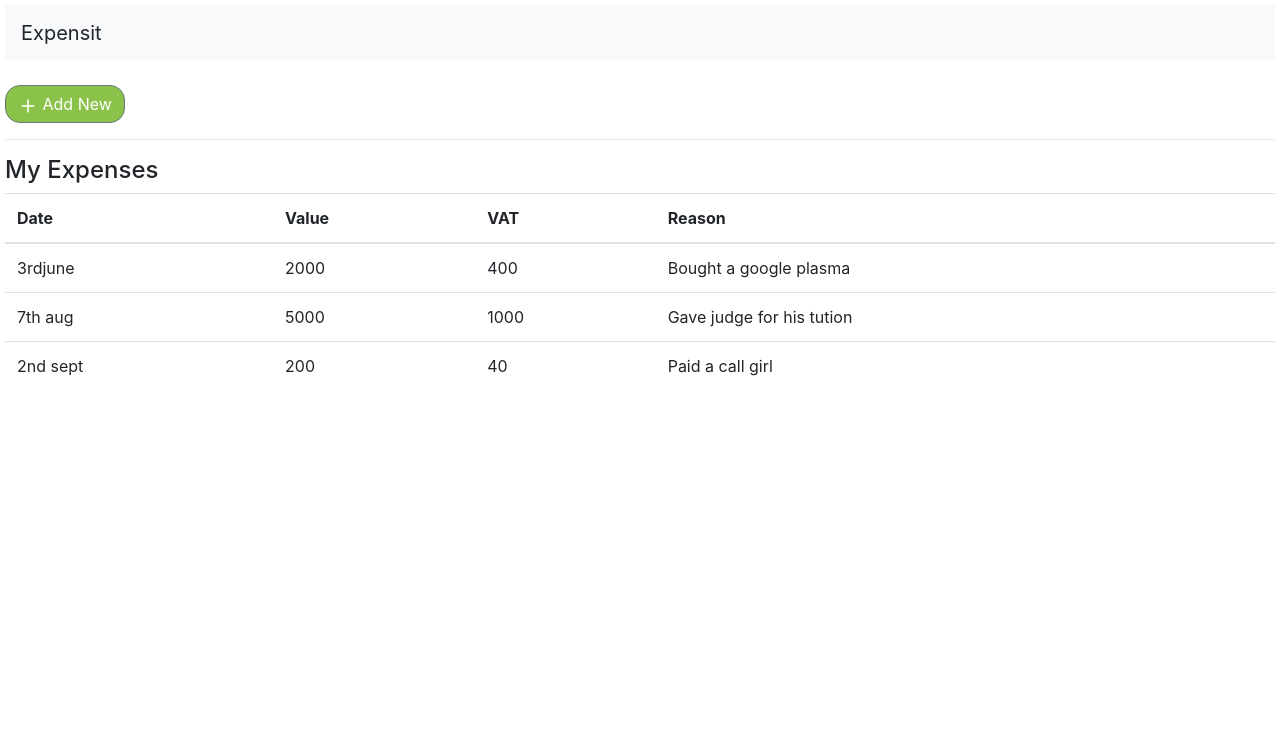
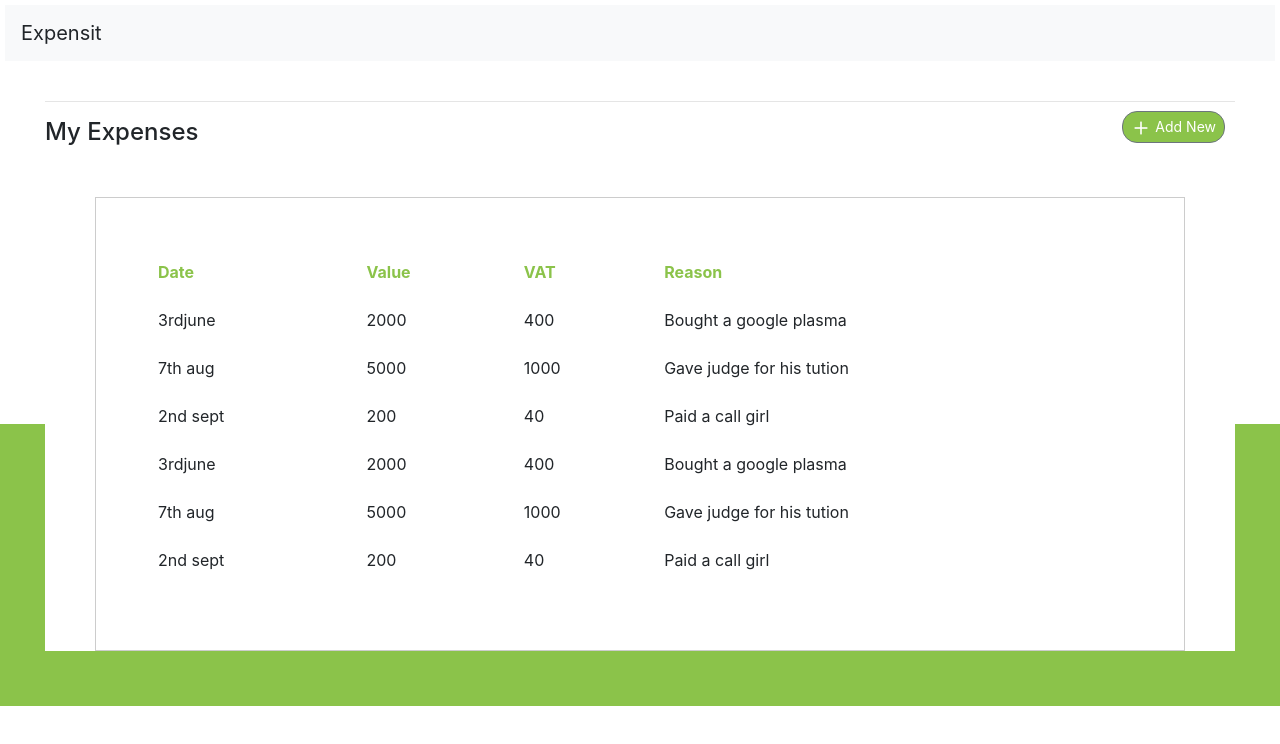
Before and after one commit to DenkyOgbonnaya/expensit, a React (Create React App) app in the folder client/: page / in a window 1280 px wide. Shown: the top 744 px of the page. Built offline with nearby package versions, Linux system fonts and the light colour scheme.

Commit message:
revamp ui

```diff
--- a/client/src/App.css
+++ b/client/src/App.css
@@ -1,3 +1,9 @@
 .App {
     padding: 5px;
+    bottom: 0;
 }
+@media (min-width: 1025px) and (max-width: 1280px){
+    .App {
+        background: linear-gradient(to top, #8bc34a 40%, white 0%);
+    }
+}
--- a/client/src/App.js
+++ b/client/src/App.js
@@ -7,7 +7,6 @@ function App() {
   return (
     <div className="App">
       <NavBar />
-      <br />
       <Dashboard />
     </div>
   );
--- a/client/src/components/expenses/dashboard.js
+++ b/client/src/components/expenses/dashboard.js
@@ -1,16 +1,20 @@
 import React, {useState, useEffect} from 'react';
 import ToggleableExpenseForm from './toggleableExpenseForm';
 import ExpenseList from './expenseList';
+import './expenses.css';
 
 const expenses = [
     {_id: 'yuruf', date: '3rdjune', value:'2000', vat:'20 EUR', reason:'Bought a google plasma'},
     {_id: 'uudjk', date: '7th aug', value:'5000', vat:'50 EUR', reason:'Gave judge for his tution'},
-    {_id: 'uudnj', date: '2nd sept', value:'200', vat:'10 EUR', reason:'Paid a call girl'}
+    {_id: 'uudnj', date: '2nd sept', value:'200', vat:'10 EUR', reason:'Paid a call girl'},
+    {_id: 'yurueewwf', date: '3rdjune', value:'2000', vat:'20 EUR', reason:'Bought a google plasma'},
+    {_id: 'uudjddk', date: '7th aug', value:'5000', vat:'50 EUR', reason:'Gave judge for his tution'},
+    {_id: 'uudffnj', date: '2nd sept', value:'200', vat:'10 EUR', reason:'Paid a call girl'}
 ]
 const Dashboard = () => {
 
     return(
-        <div>
+        <div className='dashboard' >
             <ToggleableExpenseForm />
             <hr />
             <h4> My Expenses </h4>
--- a/client/src/components/expenses/expenseList.js
+++ b/client/src/components/expenses/expenseList.js
@@ -1,18 +1,19 @@
 import React from 'react';
 import {Table} from 'reactstrap';
 import {calculateVat} from './helper';
+import './expenses.css';
 
 const ExpenseList = ({expenses}) => {
 
     return(
-        <div>
-            <Table >
+        <div className ='expenseList'>
+            <Table responsive borderless >
             <thead>
                     <tr>
-                        <th> Date </th>
-                        <th> Value </th>
-                        <th> VAT </th>
-                        <th> Reason </th>
+                        <th className='thead'> Date </th>
+                        <th className='thead'> Value </th>
+                        <th className='thead'> VAT </th>
+                        <th className='thead'> Reason </th>
                     </tr>
                 </thead>
                 <tbody>
--- a/client/src/components/expenses/expenses.css
+++ b/client/src/components/expenses/expenses.css
@@ -6,7 +6,26 @@
 #newBtn {
     border-radius: 15px;
     background: #8bc34a;
+    float: right;
+    margin: 10px
 }
 #addBtn {
     margin: 20px;
 }
+.dashboard {
+    background: #fff;
+}
+@media (min-width: 1025px) and (max-width: 1280px){
+    .expenseList {
+        padding: 50px;
+        margin: 50px;
+        margin-top: 1;
+        border: 1px solid #ccc
+    }
+    .dashboard {
+        margin: 40px;
+    }
+}
+.thead {
+    color: #8bc34a
+}
--- a/client/src/components/expenses/toggleableExpenseForm.js
+++ b/client/src/components/expenses/toggleableExpenseForm.js
@@ -29,6 +29,7 @@ const ToggleableExpenseForm = () => {
     if(!isOpen)
         return (
             <Button
+                size='sm'
                 id='newBtn'
                 onClick = {() => setIsOpen(true)} >
                 <img src={require('./add_ic20.png')} alt='add icon'/> Add New
```
